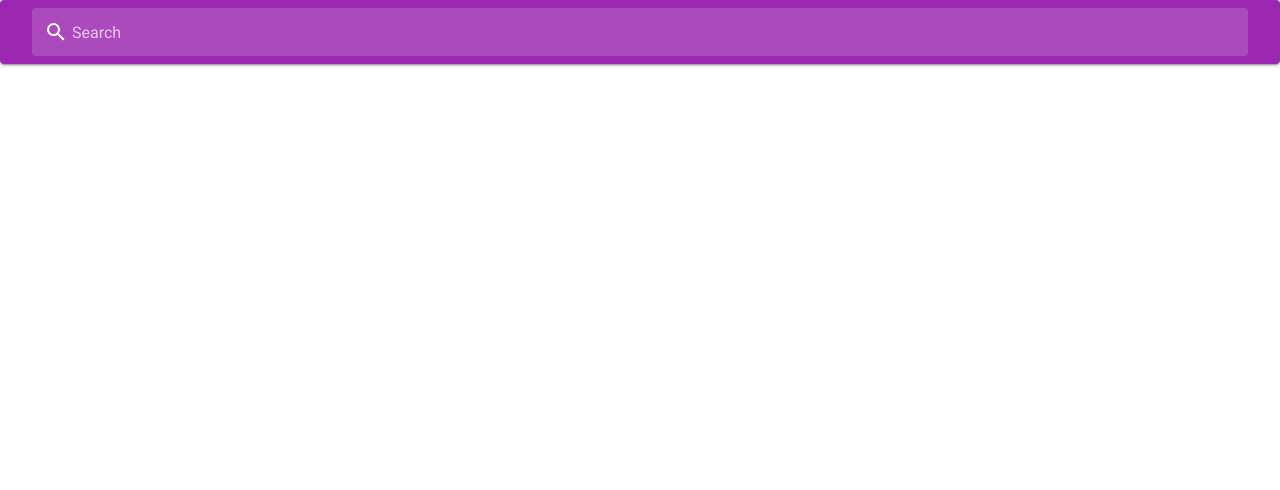
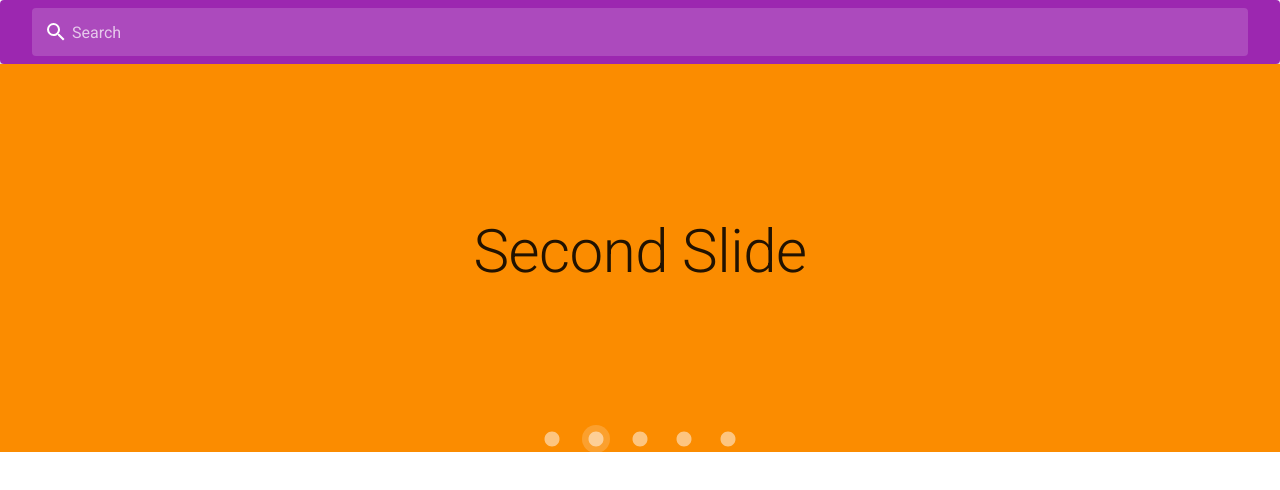
Before and after one commit to yuriechan/phoenix-reviews, a Vue app: page / in a window 1280 px wide. Shown: the top 490 px of the page. Built offline with nearby package versions, Linux system fonts and the light colour scheme.

Commit message:
add carousels component

```diff
--- a/src/App.vue
+++ b/src/App.vue
@@ -2,16 +2,19 @@
   <v-app>
     <v-content>
        <SearchBar/>
+       <Carousels/>
     </v-content>
   </v-app>
 </template>
 
 <script>
 import SearchBar from '@/components/SearchBar.vue'
+import Carousels from '@/components/Carousels.vue'
 export default {
   name: 'App',
   components: {
-    SearchBar
+    SearchBar,
+    Carousels
   },
 
   data: () => ({}),
--- /dev/null
+++ b/src/components/Carousels.vue
@@ -0,0 +1,42 @@
+<template>
+  <v-carousel cycle height="400" hide-delimiter-background show-arrows-on-hover>
+    <v-carousel-item v-for="(slide, i) in slides" :key="i">
+      <v-sheet :color="colors[i]" height="100%">
+        <v-row
+          class="fill-height"
+          align="center"
+          justify="center"
+        >
+        <div class="display-3">{{ slide }} Slide</div>
+        </v-row>
+      </v-sheet>
+    </v-carousel-item>
+  </v-carousel>
+</template>
+
+<script>
+export default {
+    data() {
+        return {
+            colors: [
+                'indigo',
+                'warning',
+                'pink darken-2',
+                'red lighten-1',
+                'deep-purple accent-4',
+            ],
+            slides: [
+                'First',
+                'Second',
+                'Third',
+                'Fourth',
+                'Fifth',
+            ],
+        }
+    }
+}
+</script>
+
+<style scoped>
+
+</style>
```
